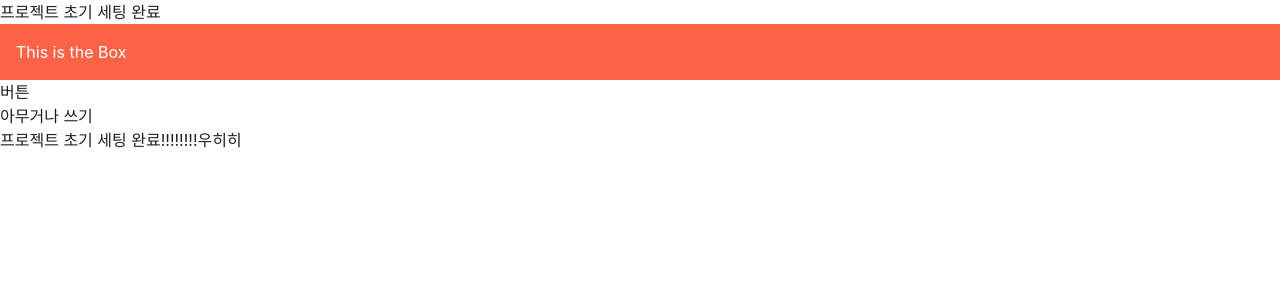
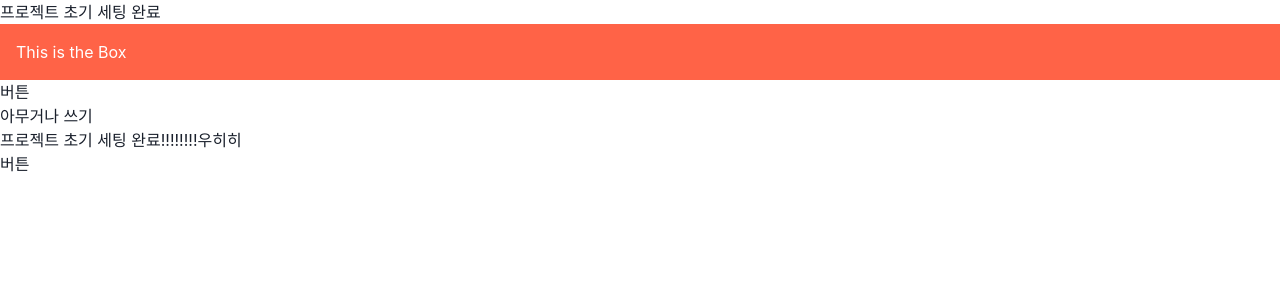
Before and after one commit to Developer-Sauna-Club/github-practice-together, a React (Vite) app in the folder vite-project/: page / in a window 1280 px wide. Shown: the top 300 px of the page. Built offline with nearby package versions, Linux system fonts and the light colour scheme.

Commit message:
feat : 스쿼시머지

```diff
--- a/vite-project/src/App.tsx
+++ b/vite-project/src/App.tsx
@@ -10,6 +10,7 @@ function App() {
       <Button />
       <h1>아무거나 쓰기</h1>
       <div>프로젝트 초기 세팅 완료!!!!!!!!우히히</div>
+      <Button />
     </>
   );
 }
```
